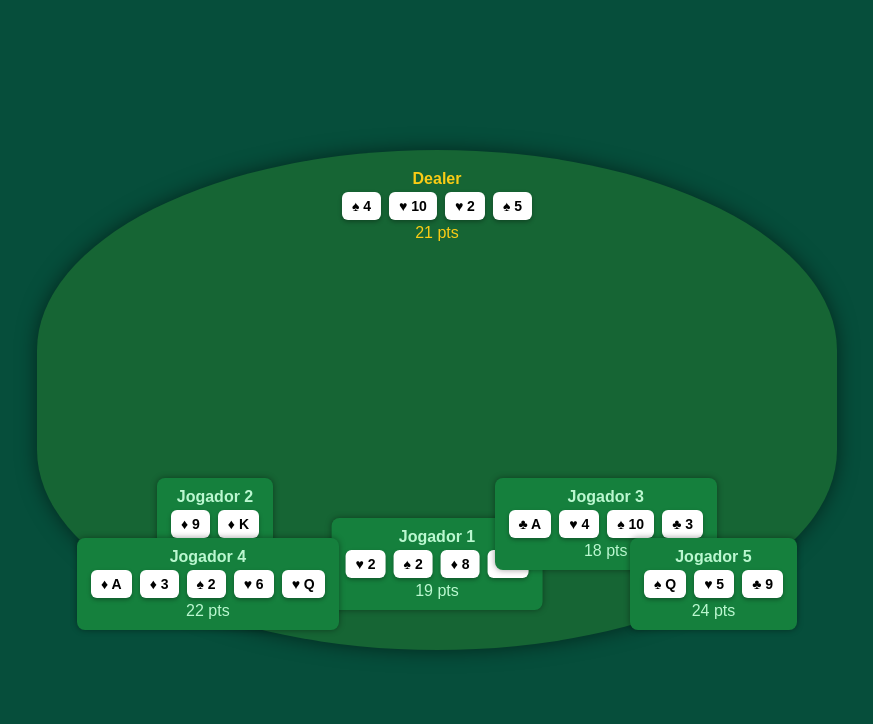
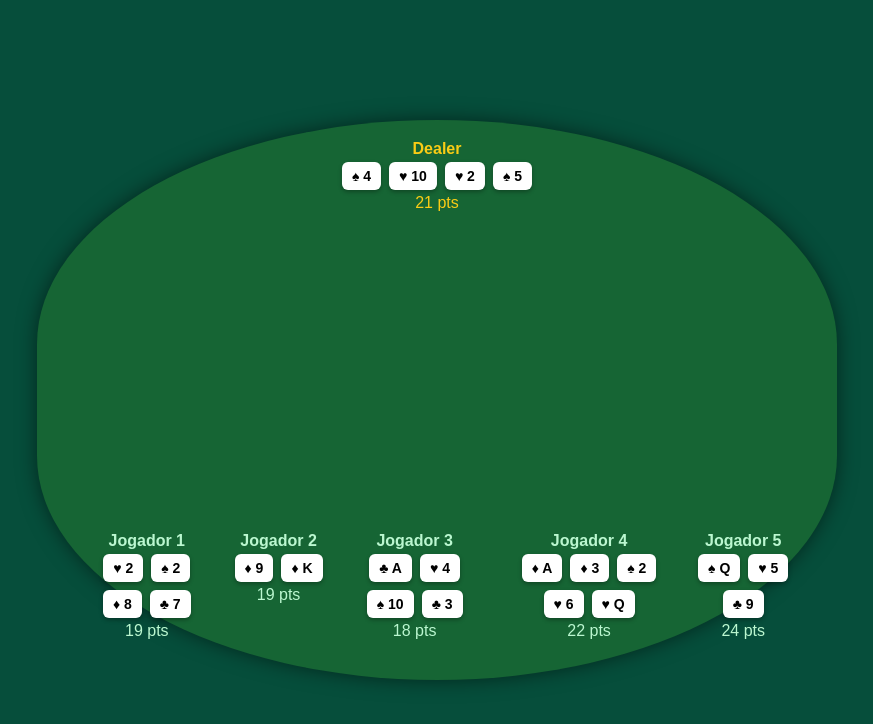
Before and after one commit to blinbingo/kombi, a Next.js app: page /blackjack in a window 1280 px wide. Shown: the top 724 px of the page, without its empty margins (203-1076 px from the left). Built offline with nearby package versions, Linux system fonts and the light colour scheme.

Commit message:
Update index.js

```diff
--- a/pages/blackjack/index.js
+++ b/pages/blackjack/index.js
@@ -108,6 +108,7 @@ export default function Blackjack() {
           backgroundColor: '#166534',
           borderRadius: '50% / 40%',
           boxShadow: '0 0 20px rgba(0,0,0,0.5)',
+          paddingTop: '60px',
         }}
       >
         {/* Dealer */}
@@ -126,28 +127,26 @@ export default function Blackjack() {
           <div>{calcularValor(dealer)} pts</div>
         </div>
 
-        {/* Jogadores posicionados */}
-        {jogadores.map((mao, index) => {
-          const posicoes = [
-            { bottom: '40px', left: '50%', transform: 'translateX(-50%)' }, // jogador 3 (centro)
-            { bottom: '80px', left: '15%' }, // jogador 2
-            { bottom: '80px', right: '15%' }, // jogador 4
-            { bottom: '20px', left: '5%' }, // jogador 1
-            { bottom: '20px', right: '5%' }, // jogador 5
-          ];
-          const pos = posicoes[index] || {};
-          return (
+        {/* Jogadores em linha curva */}
+        <div
+          style={{
+            position: 'absolute',
+            bottom: '40px',
+            left: '50%',
+            transform: 'translateX(-50%)',
+            display: 'flex',
+            justifyContent: 'space-between',
+            width: '90%',
+            gap: '12px',
+          }}
+        >
+          {jogadores.map((mao, index) => (
             <div
               key={index}
               style={{
-                position: 'absolute',
-                ...pos,
-                backgroundColor: '#15803d',
-                padding: '10px',
-                borderRadius: '8px',
+                textAlign: 'center',
                 color: '#bbf7d0',
-                boxShadow: '0 0 6px rgba(0,0,0,0.4)',
-                textAlign: 'center',
+                minWidth: '100px',
               }}
             >
               <div>
@@ -156,8 +155,8 @@ export default function Blackjack() {
               <div>{renderMao(mao)}</div>
               <div>{calcularValor(mao)} pts</div>
             </div>
-          );
-        })}
+          ))}
+        </div>
       </div>
     </div>
   );
```
